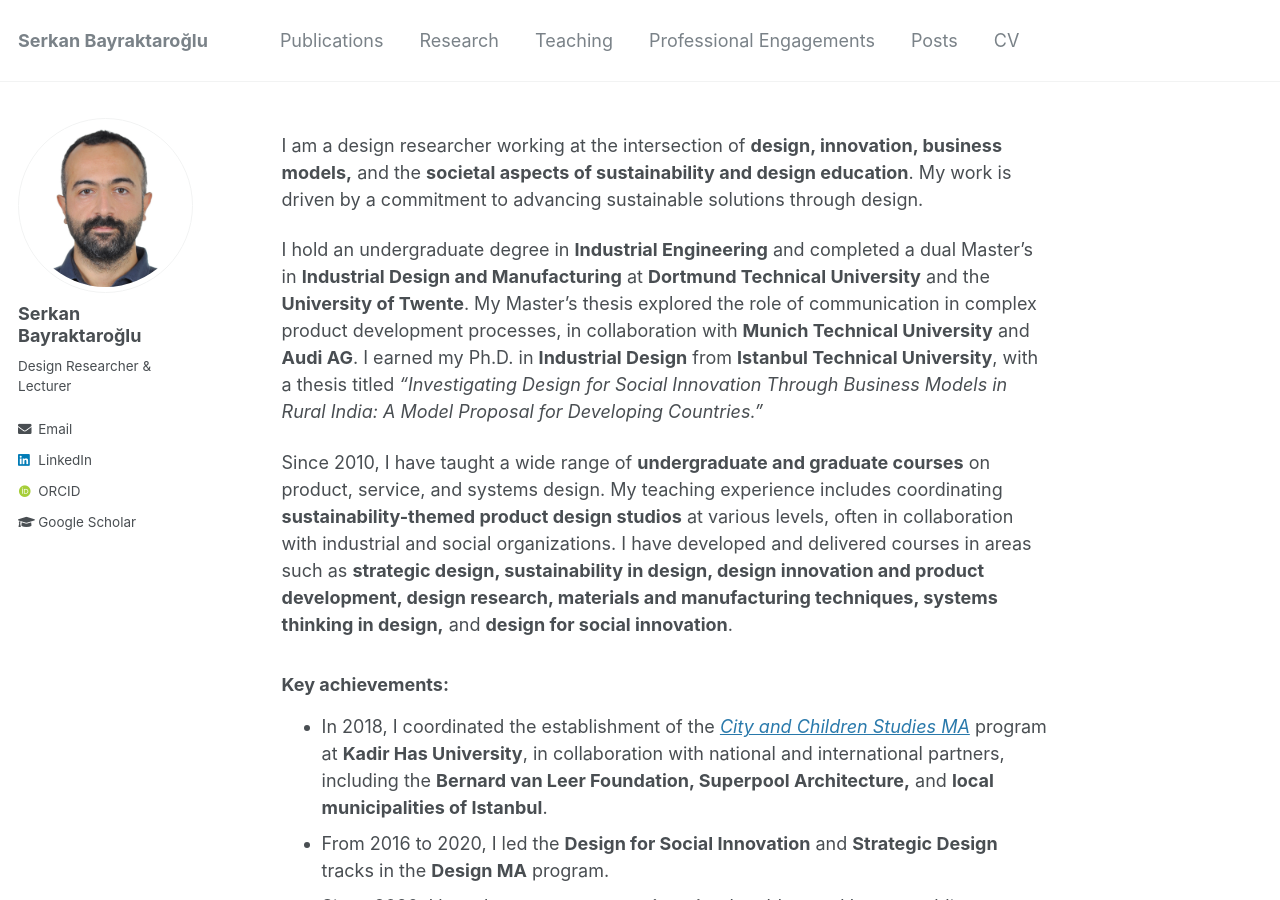
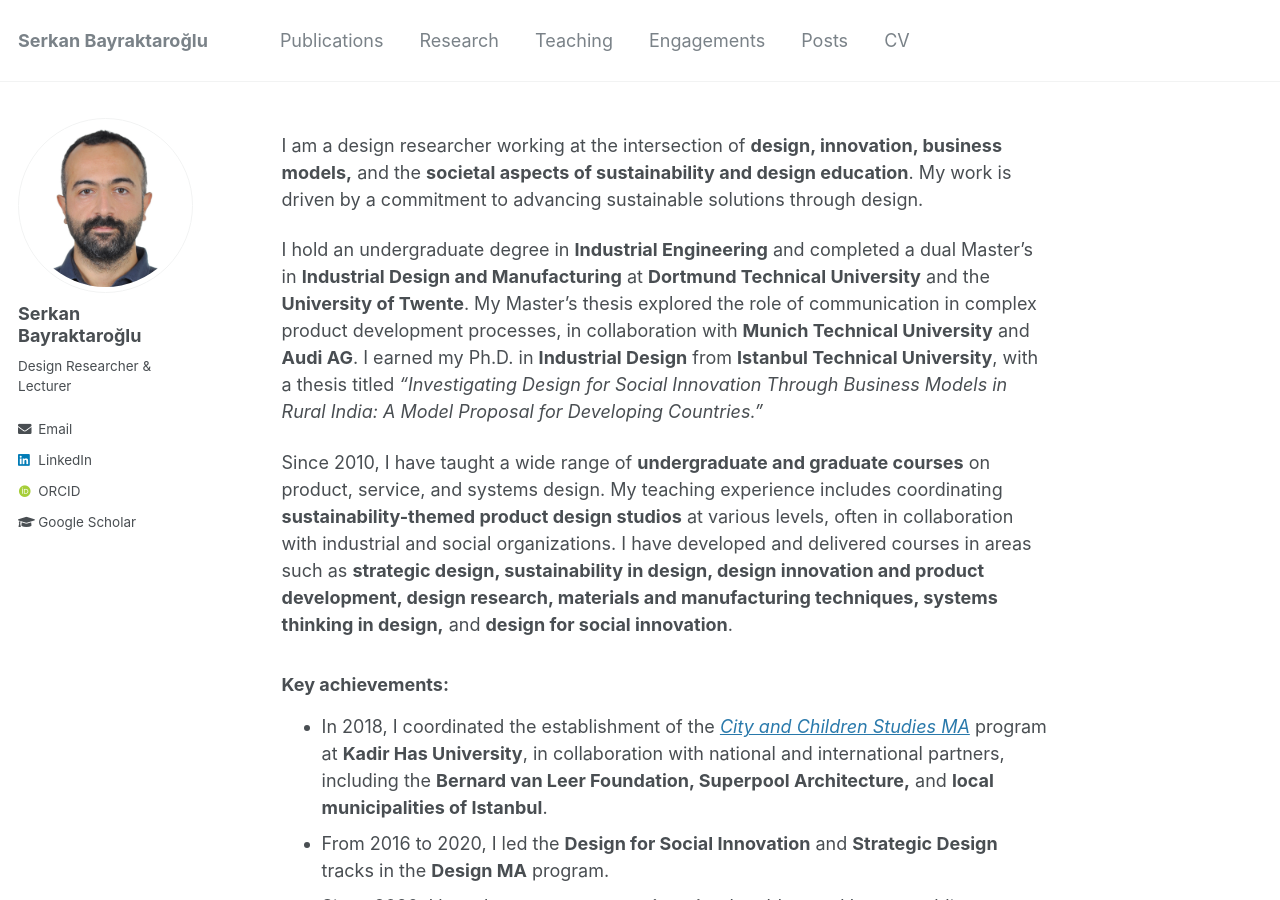
Before and after one commit to serkanbayraktaroglu/serkanbayraktaroglu.github.io, a Jekyll site: the page built from _pages/about.md, in a window 1280 px wide and 900 px high. Built offline with Jekyll 4.4.1, drawn with Linux system fonts in a browser that asks for light colours; some web fonts are replaced.

Commit message:
Update navigation.yml

```diff
--- a/_data/navigation.yml
+++ b/_data/navigation.yml
@@ -9,7 +9,7 @@ main:
   - title: "Teaching"
     url: /teaching/
 
-  - title: "Professional Engagements"
+  - title: "Engagements"
     url: /talks/
 
   - title: "Posts"
```
